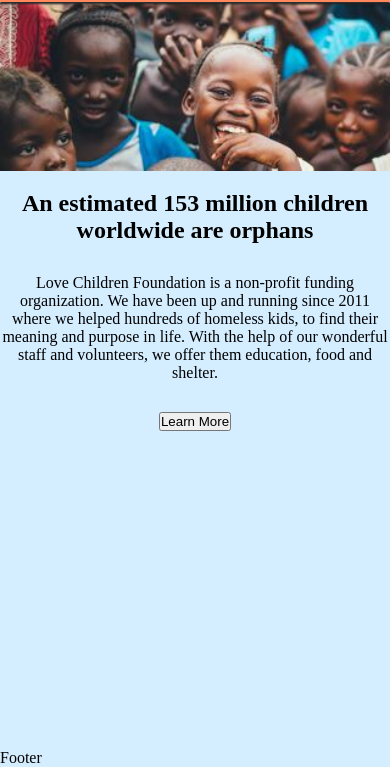
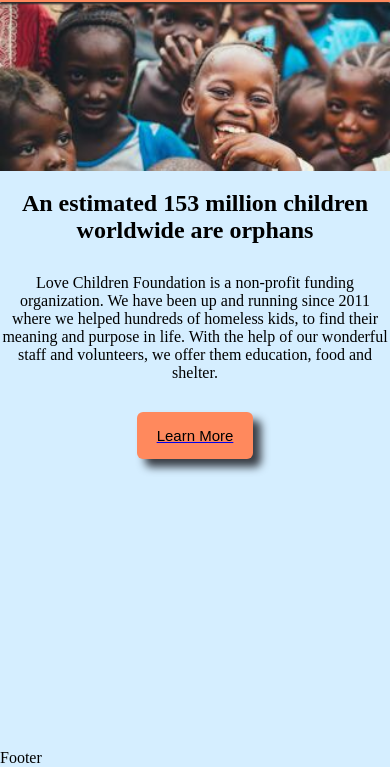
Before and after one commit to Alisha98A/Love-Children-Foundation, a plain HTML site: page index.html in a window 390 px wide. Shown: the part 77-844 px from the top of the page. Drawn offline with Linux system fonts and the light colour scheme; a web font is replaced by a local one.

Commit message:
Style learn-more button and make it responsive

```diff
--- a/assets/css/style.css
+++ b/assets/css/style.css
@@ -142,6 +142,21 @@
   margin: 0 auto;
   font-size: 1rem;
 }
+
+/*Learn more button displayed below text*/
+.learn-more-button {
+  background: #ff895d;
+  font-size: 15px;
+  display: block;
+  margin: auto;
+  padding: 15px 20px;
+  border: none;
+  border-radius: 6px;
+  box-shadow: 8px 8px 8px #393e46;
+  transition: all 200ms ease-in-out;
+  position: center;
+  right: 20%;
+}
 /*Footer*/
 footer {
   background-color: #d5eeff;
@@ -198,6 +213,13 @@
     font-size: 2rem;
     margin-top: 1em;
   }
+
+  /*Learn more button displayed below text*/
+  .learn-more-button {
+    font-size: 1em;
+    position: absolute;
+    right: 20%;
+  }
 }
 /* Large devices (laptops and desktops, 992px and up) */
 @media screen and (min-width: 992px) {
```
